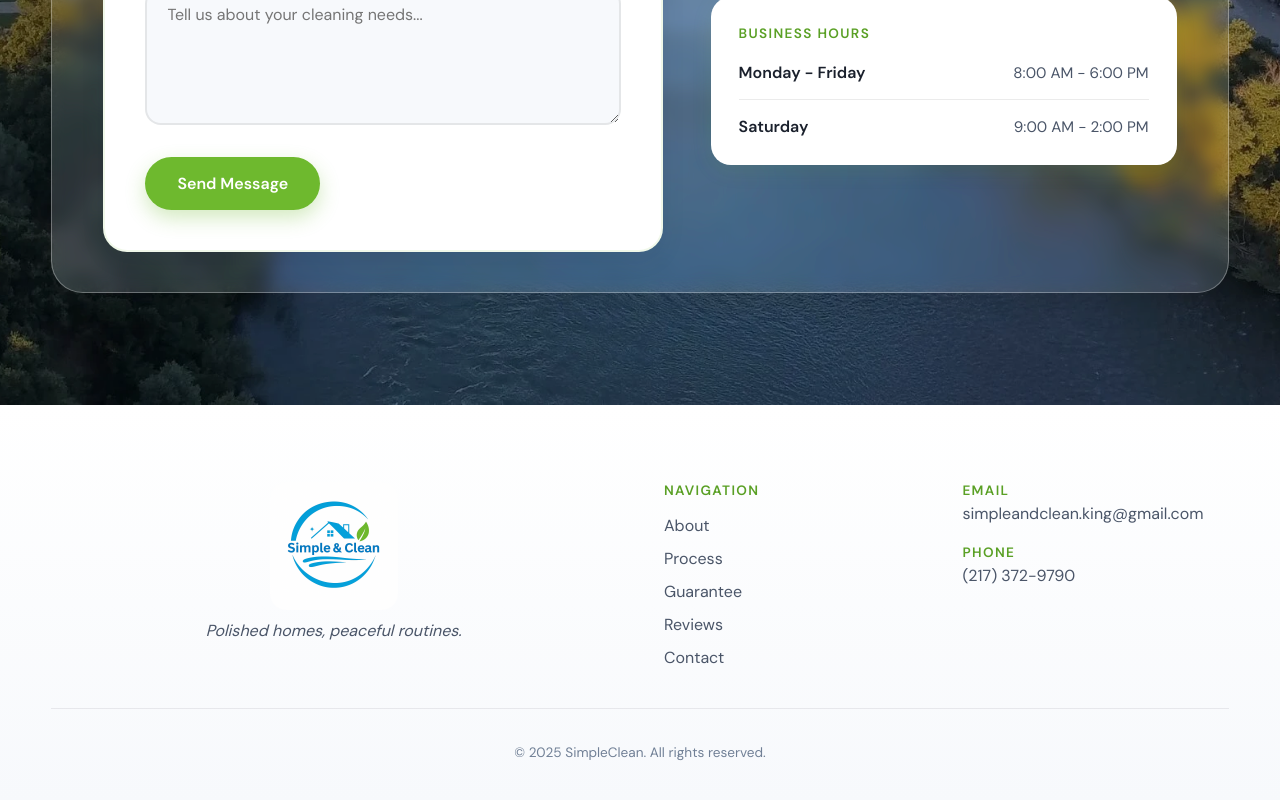
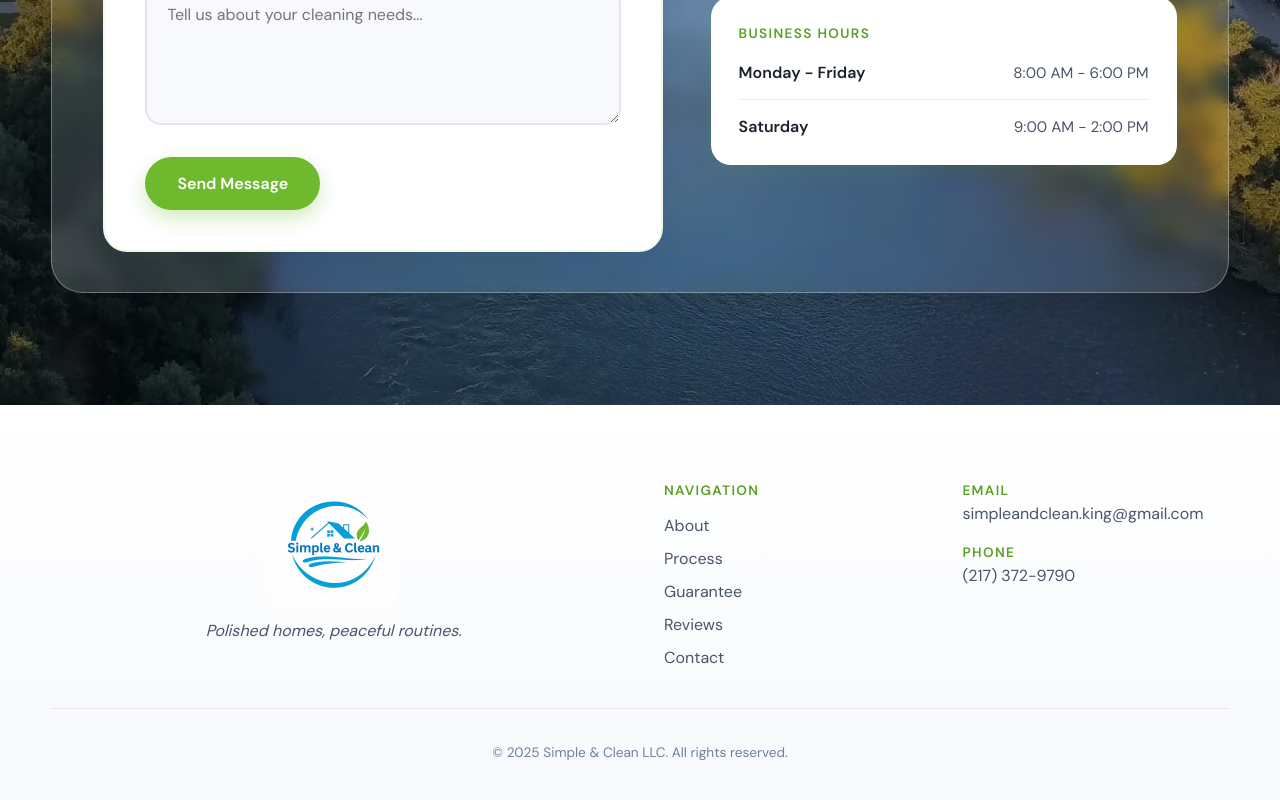
Before and after one commit to jordanwits/SimpleClean, a React (Vite) app: page / in a window 1280 px wide. Shown: the part 5856-6656 px from the top of the page. Built offline with nearby package versions, Linux system fonts and the light colour scheme.

Commit message:
Update copyright to Simple & Clean LLC

```diff
--- a/src/App.tsx
+++ b/src/App.tsx
@@ -510,7 +510,7 @@ function App() {
           </div>
         </div>
         <div className="footer-bottom">
-          <small>© {currentYear} SimpleClean. All rights reserved.</small>
+          <small>© {currentYear} Simple & Clean LLC. All rights reserved.</small>
         </div>
       </footer>
     </div>
```
